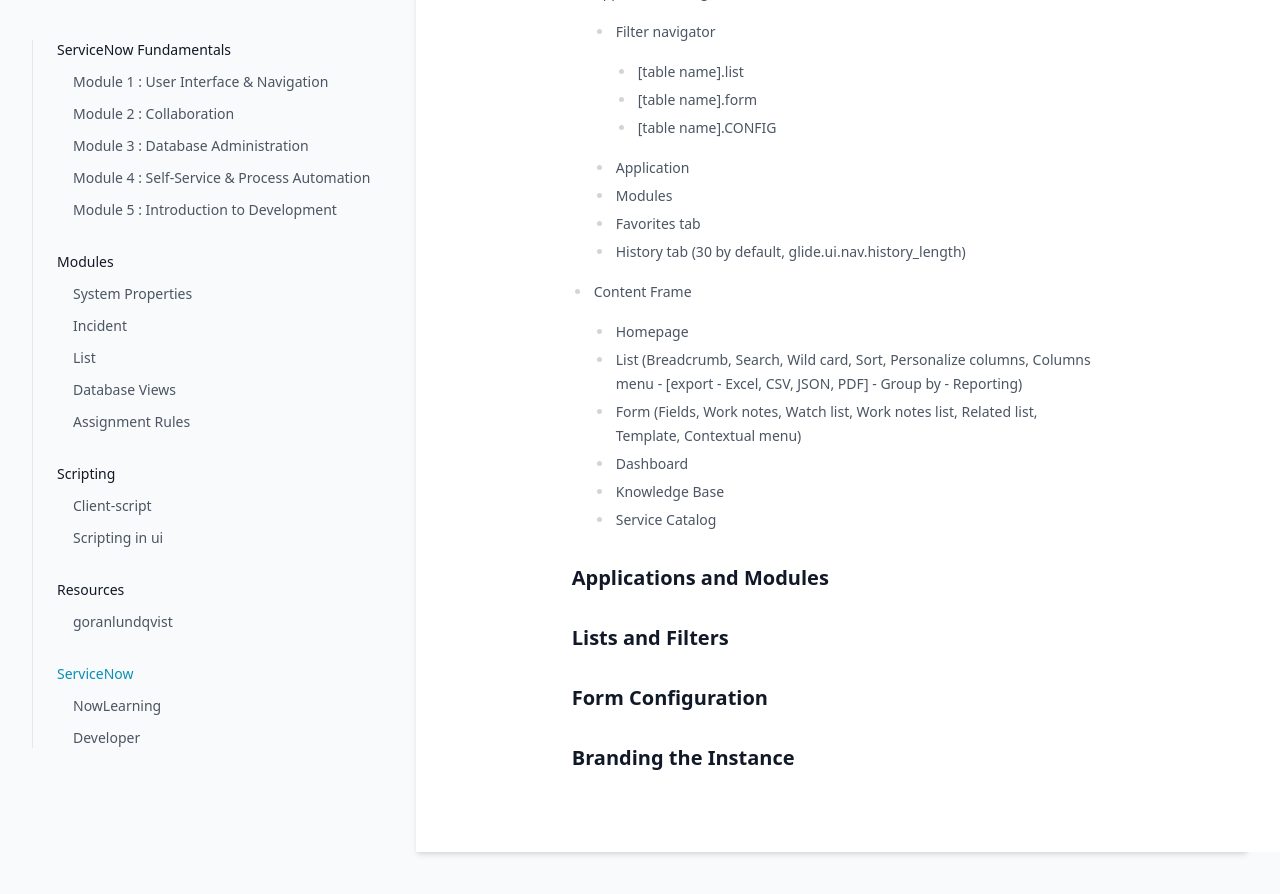
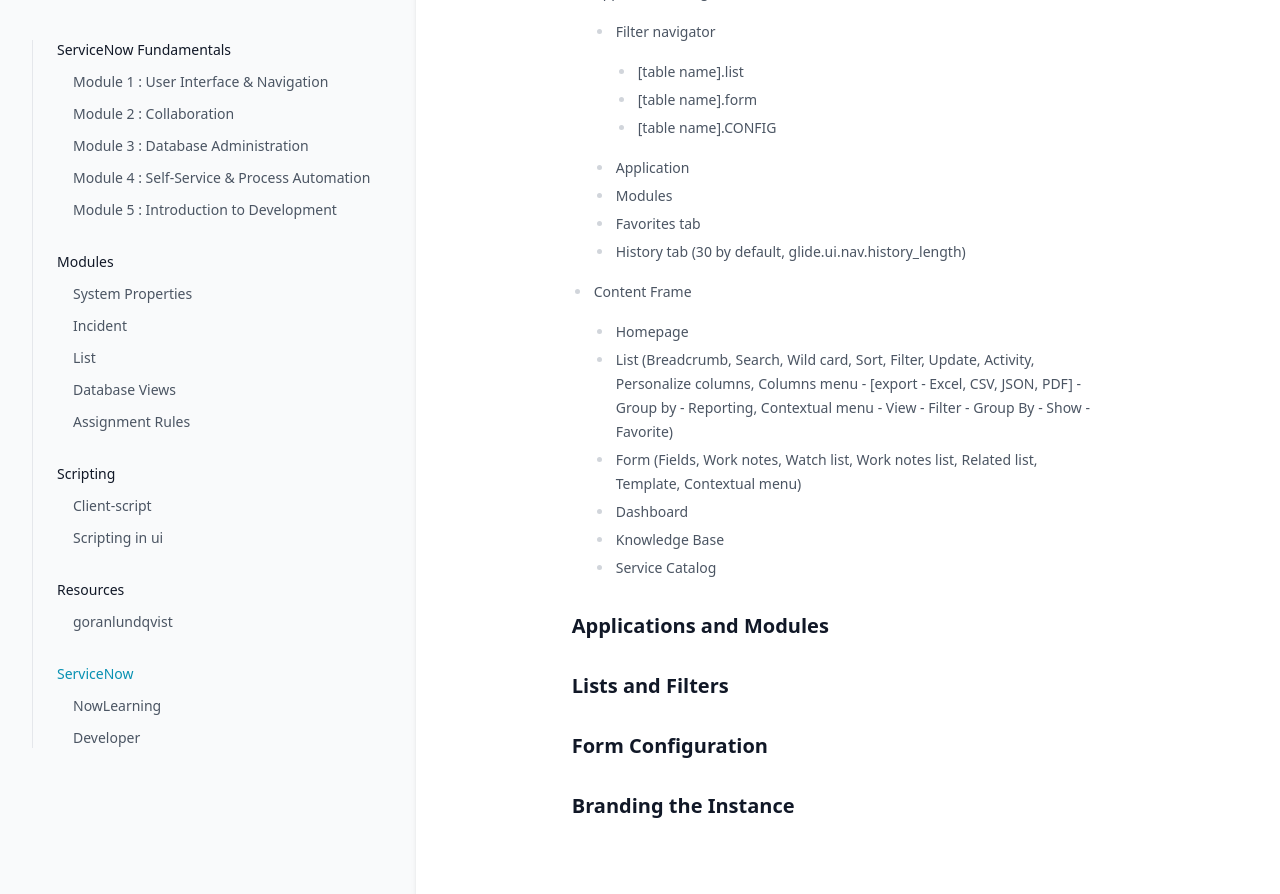
Before and after one commit to greglejeune/ebook, a Jekyll site: the page built from _servicenow/2021-11-01-snf-module1.md, in a window 1280 px wide and 900 px high, scrolled down 1787 px. Shown: the top 894 px of the window. Built offline with Jekyll 4.4.1, drawn with Linux system fonts in a browser that asks for light colours.

Commit message:
Update 2021-11-01-snf-module1.md

```diff
--- a/_servicenow/2021-11-01-snf-module1.md
+++ b/_servicenow/2021-11-01-snf-module1.md
@@ -114,7 +114,9 @@ category: snf
     Content Frame
     <ul>
       <li>Homepage</li>
-      <li>List (Breadcrumb, Search, Wild card, Sort, Personalize columns, Columns menu - [export - Excel, CSV, JSON, PDF] - Group by - Reporting)</li>
+      <li>
+        List (Breadcrumb, Search, Wild card, Sort, Filter, Update, Activity, Personalize columns, Columns menu - [export - Excel, CSV, JSON, PDF] - Group by - Reporting, Contextual menu - View - Filter - Group By - Show - Favorite)
+      </li>
       <li>Form (Fields, Work notes, Watch list, Work notes list, Related list, Template, Contextual menu)</li>
       <li>Dashboard</li>
       <li>Knowledge Base</li>
```
